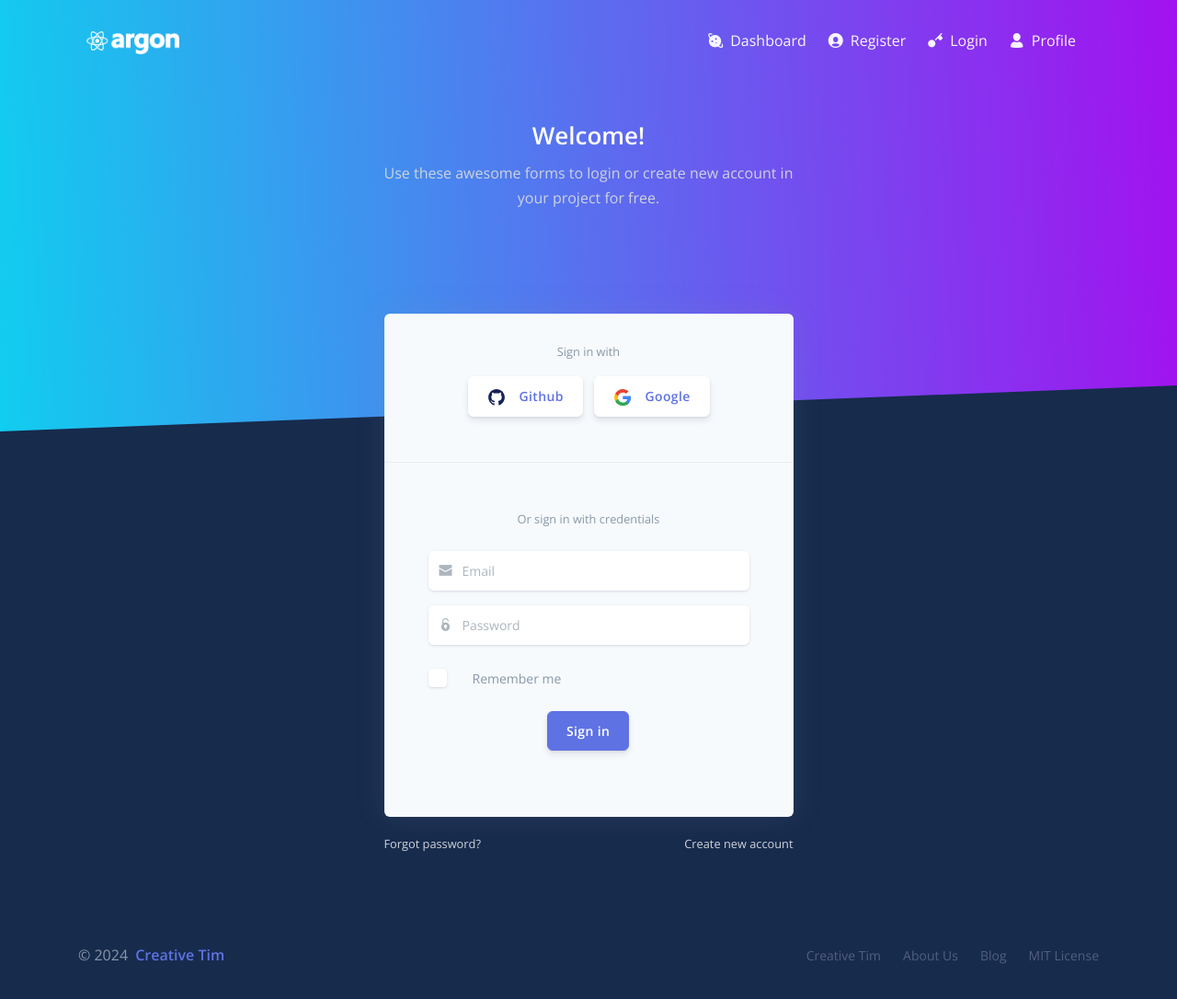
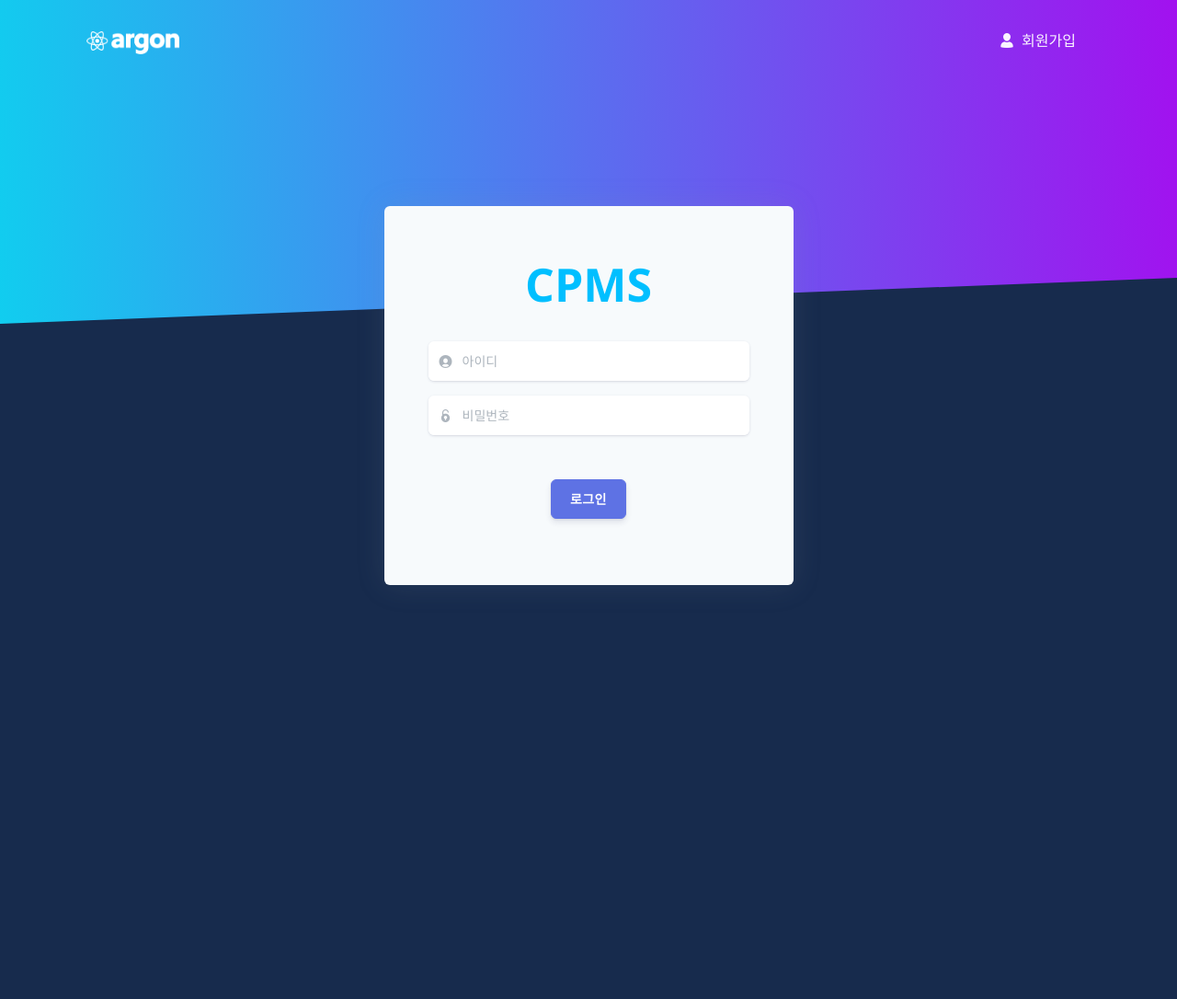
Before and after one commit to orion174/cpms_client_web, a React (Vite) app: page /auth/login in a window 1280 px wide. Shown: the top 1086 px of the page at 92% size. After the commit the page ends 800 px from the top, so only its background shows below. Built offline with nearby package versions, Linux system fonts and the light colour scheme.

Commit message:
로그인 UI Fix

```diff
--- a/index.html
+++ b/index.html
@@ -4,12 +4,11 @@
     <meta charset="utf-8" />
     <meta name="viewport" content="width=device-width, initial-scale=1, shrink-to-fit=no" />
     <meta name="theme-color" content="#000000" />
-
     <!-- <link rel="manifest" href="/manifest.json" />-->
     <!--<link rel="shortcut icon" href="/favicon.ico" />-->
-    <link rel="apple-touch-icon" sizes="76x76" href="/apple-icon.png"  />
+    <!--<link rel="apple-touch-icon" sizes="76x76" href="/apple-icon.png"  />-->
+    <link rel="stylesheet" href="/custom.css" />
     <link href="https://fonts.googleapis.com/css?family=Open+Sans:300,400,600,700" rel="stylesheet" />
-
     <title>CPMS</title>
   </head>
   <body>
--- /dev/null
+++ b/public/custom.css
@@ -0,0 +1,5 @@
+.custom-text {
+    color: deepskyblue;
+    font-weight: bold;
+    font-size: 50px;
+}
--- a/src/components/Footers/AuthFooter.jsx
+++ b/src/components/Footers/AuthFooter.jsx
@@ -1,84 +1,63 @@
-/*!
-
-=========================================================
-* Argon Dashboard React - v1.2.4
-=========================================================
-
-* Product Page: https://www.creative-tim.com/product/argon-dashboard-react
-* Copyright 2024 Creative Tim (https://www.creative-tim.com)
-* Licensed under MIT (https://github.com/creativetimofficial/argon-dashboard-react/blob/master/LICENSE.md)
-
-* Coded by Creative Tim
-
-=========================================================
-
-* The above copyright notice and this permission notice shall be included in all copies or substantial portions of the Software.
-
-*/
-/*eslint-disable*/
-
-// reactstrap components
 import { NavItem, NavLink, Nav, Container, Row, Col } from "reactstrap";
 
-const Login = () => {
+const AuthFooter = () => {
   return (
     <>
-      <footer className="py-5">
-        <Container>
-          <Row className="align-items-center justify-content-xl-between">
-            <Col xl="6">
-              <div className="copyright text-center text-xl-left text-muted">
-                © {new Date().getFullYear()}{" "}
-                <a
-                  className="font-weight-bold ml-1"
-                  href="https://www.creative-tim.com?ref=adr-auth-footer"
-                  target="_blank"
-                >
-                  Creative Tim
-                </a>
-              </div>
-            </Col>
-            <Col xl="6">
-              <Nav className="nav-footer justify-content-center justify-content-xl-end">
-                <NavItem>
-                  <NavLink
-                    href="https://www.creative-tim.com?ref=adr-auth-footer"
-                    target="_blank"
-                  >
-                    Creative Tim
-                  </NavLink>
-                </NavItem>
-                <NavItem>
-                  <NavLink
-                    href="https://www.creative-tim.com/presentation?ref=adr-auth-footer"
-                    target="_blank"
-                  >
-                    About Us
-                  </NavLink>
-                </NavItem>
-                <NavItem>
-                  <NavLink
-                    href="http://blog.creative-tim.com?ref=adr-auth-footer"
-                    target="_blank"
-                  >
-                    Blog
-                  </NavLink>
-                </NavItem>
-                <NavItem>
-                  <NavLink
-                    href="https://github.com/creativetimofficial/argon-dashboard/blob/master/LICENSE.md?ref=adr-auth-footer"
-                    target="_blank"
-                  >
-                    MIT License
-                  </NavLink>
-                </NavItem>
-              </Nav>
-            </Col>
-          </Row>
-        </Container>
-      </footer>
+      {/*<footer className="py-5">*/}
+      {/*  <Container>*/}
+      {/*    <Row className="align-items-center justify-content-xl-between">*/}
+      {/*      <Col xl="6">*/}
+      {/*        <div className="copyright text-center text-xl-left text-muted">*/}
+      {/*          © {new Date().getFullYear()}{" "}*/}
+      {/*          <a*/}
+      {/*            className="font-weight-bold ml-1"*/}
+      {/*            href="https://www.creative-tim.com?ref=adr-auth-footer"*/}
+      {/*            target="_blank"*/}
+      {/*          >*/}
+      {/*          </a>*/}
+      {/*        </div>*/}
+      {/*      </Col>*/}
+      {/*      <Col xl="6">*/}
+      {/*        <Nav className="nav-footer justify-content-center justify-content-xl-end">*/}
+      {/*          <NavItem>*/}
+      {/*            <NavLink*/}
+      {/*              href="https://www.creative-tim.com?ref=adr-auth-footer"*/}
+      {/*              target="_blank"*/}
+      {/*            >*/}
+      {/*              Creative Tim*/}
+      {/*            </NavLink>*/}
+      {/*          </NavItem>*/}
+      {/*          <NavItem>*/}
+      {/*            <NavLink*/}
+      {/*              href="https://www.creative-tim.com/presentation?ref=adr-auth-footer"*/}
+      {/*              target="_blank"*/}
+      {/*            >*/}
+      {/*              About Us*/}
+      {/*            </NavLink>*/}
+      {/*          </NavItem>*/}
+      {/*          <NavItem>*/}
+      {/*            <NavLink*/}
+      {/*              href="http://blog.creative-tim.com?ref=adr-auth-footer"*/}
+      {/*              target="_blank"*/}
+      {/*            >*/}
+      {/*              Blog*/}
+      {/*            </NavLink>*/}
+      {/*          </NavItem>*/}
+      {/*          <NavItem>*/}
+      {/*            <NavLink*/}
+      {/*              href="https://github.com/creativetimofficial/argon-dashboard/blob/master/LICENSE.md?ref=adr-auth-footer"*/}
+      {/*              target="_blank"*/}
+      {/*            >*/}
+      {/*              MIT License*/}
+      {/*            </NavLink>*/}
+      {/*          </NavItem>*/}
+      {/*        </Nav>*/}
+      {/*      </Col>*/}
+      {/*    </Row>*/}
+      {/*  </Container>*/}
+      {/*</footer>*/}
     </>
   );
 };
 
-export default Login;
+export default AuthFooter;
--- a/src/components/Navbars/AuthNavbar.jsx
+++ b/src/components/Navbars/AuthNavbar.jsx
@@ -1,22 +1,4 @@
-/*!
-
-=========================================================
-* Argon Dashboard React - v1.2.4
-=========================================================
-
-* Product Page: https://www.creative-tim.com/product/argon-dashboard-react
-* Copyright 2024 Creative Tim (https://www.creative-tim.com)
-* Licensed under MIT (https://github.com/creativetimofficial/argon-dashboard-react/blob/master/LICENSE.md)
-
-* Coded by Creative Tim
-
-=========================================================
-
-* The above copyright notice and this permission notice shall be included in all copies or substantial portions of the Software.
-
-*/
 import { Link } from "react-router-dom";
-// reactstrap components
 import {
   UncontrolledCollapse,
   NavbarBrand,
@@ -38,7 +20,7 @@ const AdminNavbar = () => {
         <Navbar className="navbar-top navbar-horizontal navbar-dark" expand="md">
           <Container className="px-4">
             <NavbarBrand to="/" tag={Link}>
-              <img alt="..." src={argonReactWhite} />
+              <img src={argonReactWhite} />
             </NavbarBrand>
             <button className="navbar-toggler" id="navbar-collapse-main">
               <span className="navbar-toggler-icon" />
@@ -60,38 +42,38 @@ const AdminNavbar = () => {
                 </Row>
               </div>
               <Nav className="ml-auto" navbar>
-                <NavItem>
-                  <NavLink className="nav-link-icon" to="/admin/index" tag={Link}>
-                    <i className="ni ni-planet" />
-                    <span className="nav-link-inner--text">Dashboard</span>
-                  </NavLink>
-                </NavItem>
+                {/*<NavItem>*/}
+                {/*  <NavLink className="nav-link-icon" to="/admin/index" tag={Link}>*/}
+                {/*    <i className="ni ni-planet" />*/}
+                {/*    <span className="nav-link-inner--text">Dashboard</span>*/}
+                {/*  </NavLink>*/}
+                {/*</NavItem>*/}
                 <NavItem>
                   <NavLink
                       className="nav-link-icon"
                       to="/test"
                       tag={Link}
                   >
-                    <i className="ni ni-circle-08" />
-                    <span className="nav-link-inner--text">Register</span>
+                    <i className="ni ni-single-02" />
+                    <span className="nav-link-inner--text">회원가입</span>
                   </NavLink>
                 </NavItem>
-                <NavItem>
-                  <NavLink className="nav-link-icon" to="/login" tag={Link}>
-                    <i className="ni ni-key-25" />
-                    <span className="nav-link-inner--text">Login</span>
-                  </NavLink>
-                </NavItem>
-                <NavItem>
-                  <NavLink
-                      className="nav-link-icon"
-                      to="/admin/user-profile"
-                      tag={Link}
-                  >
-                    <i className="ni ni-single-02" />
-                    <span className="nav-link-inner--text">Profile</span>
-                  </NavLink>
-                </NavItem>
+                {/*<NavItem>*/}
+                {/*  <NavLink className="nav-link-icon" to="/login" tag={Link}>*/}
+                {/*    <i className="ni ni-key-25" />*/}
+                {/*    <span className="nav-link-inner--text">Login</span>*/}
+                {/*  </NavLink>*/}
+                {/*</NavItem>*/}
+                {/*<NavItem>*/}
+                {/*  <NavLink*/}
+                {/*      className="nav-link-icon"*/}
+                {/*      to="/admin/user-profile"*/}
+                {/*      tag={Link}*/}
+                {/*  >*/}
+                {/*    <i className="ni ni-single-02" />*/}
+                {/*    <span className="nav-link-inner--text">Profile</span>*/}
+                {/*  </NavLink>*/}
+                {/*</NavItem>*/}
               </Nav>
             </UncontrolledCollapse>
           </Container>
--- a/src/router/Router.tsx
+++ b/src/router/Router.tsx
@@ -1,5 +1,4 @@
 import { BrowserRouter, Routes, Route, Navigate } from 'react-router-dom';
-import TempLogin from '@/view/page/login/TempLogin.tsx';
 import Test from '@/test/Test.jsx';
 import Admin from "@/view/layout/Admin.jsx";
 import Auth from "@/view/layout/Auth.jsx";
@@ -20,10 +19,7 @@ const Router = () => {
                 {/* 기본 경로 리다이렉트 */}
                 <Route path="/" element={<Navigate to="/auth/login" />} />
 
-                {/* 로그인 페이지 */}
-                <Route path="/login" element={<TempLogin />} />
-
-                {/* 테스트 페이지 */}
+                {/* 테스트 회원가입 페이지 */}
                 <Route path="/test" element={<Test />} />
 
                 {/* Auth 레이아웃 하위 라우트 */}
--- a/src/view/examples/Login.tsx
+++ b/src/view/examples/Login.tsx
@@ -1,26 +1,14 @@
-/*!
+import { ApiRes, ResLoginDTO} from "@/definition/type.ts";
+import { handleInputKeyDown } from '@/utils/common.ts'
+import { saveCookie } from "@/utils/auth.ts";
+import { useNavigate } from 'react-router-dom';
+import { useState } from 'react'
 
-=========================================================
-* Argon Dashboard React - v1.2.4
-=========================================================
+import axios from 'axios';
 
-* Product Page: https://www.creative-tim.com/product/argon-dashboard-react
-* Copyright 2024 Creative Tim (https://www.creative-tim.com)
-* Licensed under MIT (https://github.com/creativetimofficial/argon-dashboard-react/blob/master/LICENSE.md)
-
-* Coded by Creative Tim
-
-=========================================================
-
-* The above copyright notice and this permission notice shall be included in all copies or substantial portions of the Software.
-
-*/
-
-// reactstrap components
 import {
   Button,
   Card,
-  CardHeader,
   CardBody,
   FormGroup,
   Form,
@@ -28,64 +16,81 @@ import {
   InputGroupAddon,
   InputGroupText,
   InputGroup,
-  Row,
+  // Row,
   Col,
 } from "reactstrap";
 
-import githubIcon from "@/assets/img/icons/common/github.svg";
-import googleIcon from "@/assets/img/icons/common/google.svg";
+const Login = () => {
+  const navigate = useNavigate();
+  const [loginId, setLoginId] = useState('')
+  const [loginPw, setLoginPw] = useState('')
 
-const Login = () => {
+  /* CPMS 로그인 */
+  const login = async(): Promise<void> => {
+    const jsonData = {
+      'loginId' : loginId,
+      'loginPw' : loginPw
+    }
+
+    const url = `${import.meta.env.VITE_API_URL}/auth/login`;
+
+    try {
+      const res = await axios.post<ApiRes<ResLoginDTO>>(url, jsonData, {
+        headers: {
+          'Content-Type': 'application/json',
+        },
+      });
+
+      if(res.status == 200) {
+        if(res.data.result) {
+          await saveCookie(res.data.result);
+          navigate('/admin/tables');
+        }
+      }
+    } catch (error) {
+      if (axios.isAxiosError(error)) {
+        if (error.response) {
+          if (error.response.status === 401) {
+            alert('아이디 또는 비밀번호가 일치하지 않습니다.');
+
+          } else {
+            alert('서버 오류가 발생했습니다. 관리자에게 문의하세요.');
+          }
+
+        } else if (error.request) {
+          alert('서버와의 연결이 원활하지 않습니다.');
+
+        } else {
+          alert('요청 중 오류가 발생했습니다.');
+        }
+      } else {
+        console.error(error);
+      }
+    }
+  };
+
   return (
       <>
         <Col lg="5" md="7">
           <Card className="bg-secondary shadow border-0">
-            <CardHeader className="bg-transparent pb-5">
-              <div className="text-muted text-center mt-2 mb-3">
-                <small>Sign in with</small>
-              </div>
-              <div className="btn-wrapper text-center">
-                <Button
-                    className="btn-neutral btn-icon"
-                    color="default"
-                    href="#pablo"
-                    onClick={(e) => e.preventDefault()}
-                >
-                <span className="btn-inner--icon">
-                  <img alt="..." src={githubIcon} />
-                </span>
-                  <span className="btn-inner--text">Github</span>
-                </Button>
-                <Button
-                    className="btn-neutral btn-icon"
-                    color="default"
-                    href="#pablo"
-                    onClick={(e) => e.preventDefault()}
-                >
-                <span className="btn-inner--icon">
-                  <img alt="..." src={googleIcon} />
-                </span>
-                  <span className="btn-inner--text">Google</span>
-                </Button>
-              </div>
-            </CardHeader>
             <CardBody className="px-lg-5 py-lg-5">
               <div className="text-center text-muted mb-4">
-                <small>Or sign in with credentials</small>
+                <small className="custom-text">CPMS</small>
               </div>
               <Form role="form">
                 <FormGroup className="mb-3">
                   <InputGroup className="input-group-alternative">
                     <InputGroupAddon addonType="prepend">
                       <InputGroupText>
-                        <i className="ni ni-email-83" />
+                        <i className="ni ni-circle-08" />
                       </InputGroupText>
                     </InputGroupAddon>
                     <Input
-                        placeholder="Email"
-                        type="email"
-                        autoComplete="new-email"
-                        required
+                        type="text"
+                        value={loginId}
+                        placeholder="아이디"
+                        onChange={(e) => setLoginId(e.target.value)}
+                        onKeyDown={(event) => handleInputKeyDown(event, login)}
                     />
                   </InputGroup>
                 </FormGroup>
@@ -97,54 +102,54 @@ const Login = () => {
                       </InputGroupText>
                     </InputGroupAddon>
                     <Input
-                        placeholder="Password"
                         type="password"
-                        autoComplete="new-password"
-                        required
+                        placeholder="비밀번호"
+                        onChange={(e) => setLoginPw(e.target.value)}
+                        onKeyDown={(event) => handleInputKeyDown(event, login)}
                     />
                   </InputGroup>
                 </FormGroup>
-                <div className="custom-control custom-control-alternative custom-checkbox">
-                  <input
-                      className="custom-control-input"
-                      id=" customCheckLogin"
-                      type="checkbox"
-                  />
-                  <label
-                      className="custom-control-label"
-                      htmlFor=" customCheckLogin"
-                  >
-                    <span className="text-muted">Remember me</span>
-                  </label>
-                </div>
+                {/*<div className="custom-control custom-control-alternative custom-checkbox">*/}
+                {/*  <input*/}
+                {/*      className="custom-control-input"*/}
+                {/*      id=" customCheckLogin"*/}
+                {/*      type="checkbox"*/}
+                {/*  />*/}
+                {/*  <label*/}
+                {/*      className="custom-control-label"*/}
+                {/*      htmlFor="customCheckLogin"*/}
+                {/*  >*/}
+                {/*    <span className="text-muted">아이디 저장</span>*/}
+                {/*  </label>*/}
+                {/*</div>*/}
                 <div className="text-center">
-                  <Button className="my-4" color="primary" type="button">
-                    Sign in
+                  <Button onClick={login} className="my-4" color="primary" type="button">
+                    로그인
                   </Button>
                 </div>
               </Form>
             </CardBody>
           </Card>
-          <Row className="mt-3">
-            <Col xs="6">
-              <a
-                  className="text-light"
-                  href="#pablo"
-                  onClick={(e) => e.preventDefault()}
-              >
-                <small>Forgot password?</small>
-              </a>
-            </Col>
-            <Col className="text-right" xs="6">
-              <a
-                  className="text-light"
-                  href="#pablo"
-                  onClick={(e) => e.preventDefault()}
-              >
-                <small>Create new account</small>
-              </a>
-            </Col>
-          </Row>
+          {/*<Row className="mt-3">*/}
+          {/*  <Col xs="6">*/}
+          {/*    <a*/}
+          {/*        className="text-light"*/}
+          {/*        href="#pablo"*/}
+          {/*        onClick={(e) => e.preventDefault()}*/}
+          {/*    >*/}
+          {/*      <small>Forgot password?</small>*/}
+          {/*    </a>*/}
+          {/*  </Col>*/}
+          {/*  <Col className="text-right" xs="6">*/}
+          {/*    <a*/}
+          {/*        className="text-light"*/}
+          {/*        href="#pablo"*/}
+          {/*        onClick={(e) => e.preventDefault()}*/}
+          {/*    >*/}
+          {/*      <small>Create new account</small>*/}
+          {/*    </a>*/}
+          {/*  </Col>*/}
+          {/*</Row>*/}
         </Col>
       </>
   );
--- a/src/view/layout/Auth.jsx
+++ b/src/view/layout/Auth.jsx
@@ -1,22 +1,5 @@
-/*!
-=========================================================
-* Argon Dashboard React - v1.2.4
-=========================================================
-
-* Product Page: https://www.creative-tim.com/product/argon-dashboard-react
-* Copyright 2024 Creative Tim (https://www.creative-tim.com)
-* Licensed under MIT (https://github.com/creativetimofficial/argon-dashboard-react/blob/master/LICENSE.md)
-
-* Coded by Creative Tim
-
-=========================================================
-
-* The above copyright notice and this permission notice shall be included in all copies or substantial portions of the Software.
-
-*/
 import React from "react";
 import { useLocation, Outlet } from "react-router-dom";
-// reactstrap components
 import { Container, Row, Col } from "reactstrap";
 
 // core components
@@ -49,15 +32,6 @@ const Auth = () => {
           <div className="header bg-gradient-info py-7 py-lg-8">
             <Container>
               <div className="header-body text-center mb-7">
-                <Row className="justify-content-center">
-                  <Col lg="5" md="6">
-                    <h1 className="text-white">Welcome!</h1>
-                    <p className="text-lead text-light">
-                      Use these awesome forms to login or create new account in
-                      your project for free.
-                    </p>
-                  </Col>
-                </Row>
               </div>
             </Container>
             <div className="separator separator-bottom separator-skew zindex-100">
```
Also changed, not shown: src/view/examples/Register.jsx (+0 -19 lines).
